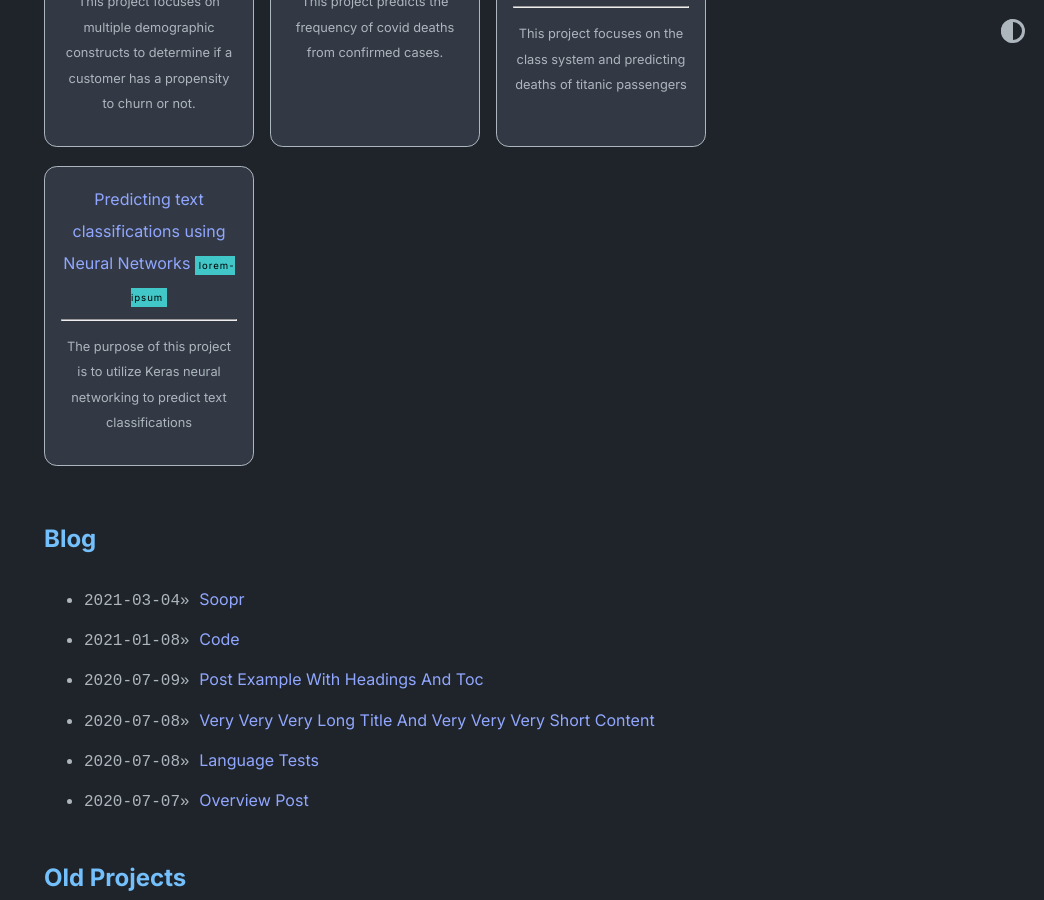
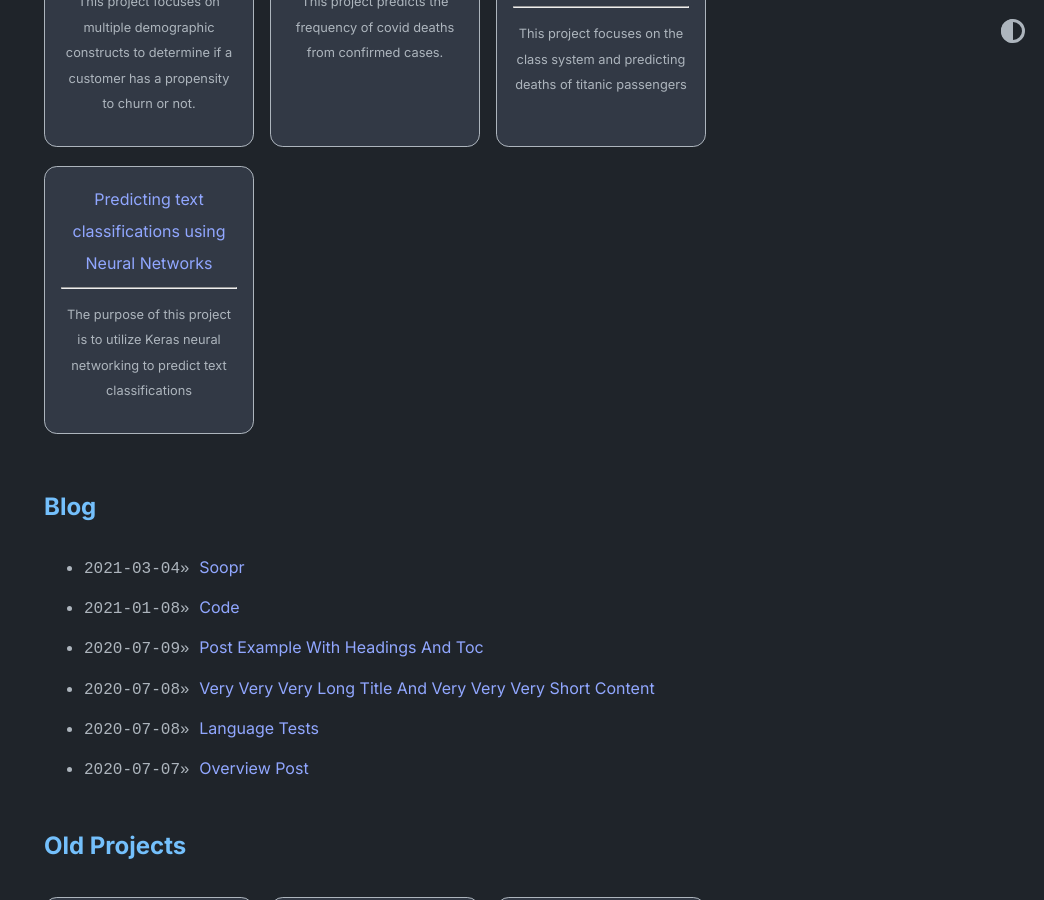
Before and after one commit to stackbit-projects/pleasant-oak-ce82d, a Jekyll site: the page built from index.md, in a window 1280 px wide and 900 px high, scrolled down 841 px. Shown: the whole window, without its empty margins (236-1280 px from the left). Built offline with Jekyll 4.4.1, drawn with Linux system fonts in a browser that asks for light colours.

Commit message:
home.yml: updated highlight in project_entries

```diff
--- a/_data/home.yml
+++ b/_data/home.yml
@@ -42,7 +42,6 @@ project_entries:
     desc: >-
       The purpose of this project is to utilize Keras neural networking to
       predict text classifications
-    highlight: lorem-ipsum
 old_project_entries:
   - title: Soopr
     url: 'https://www.soopr.co'
```
